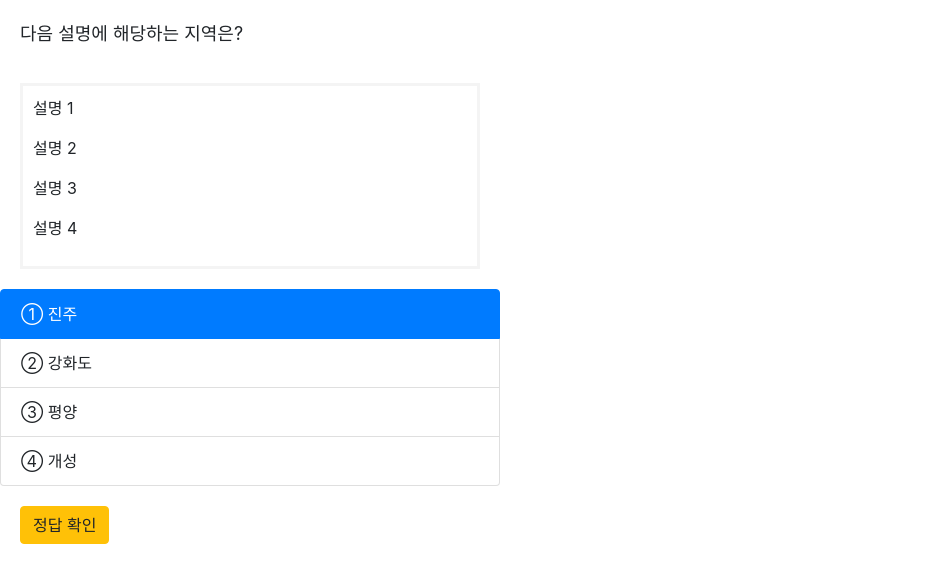
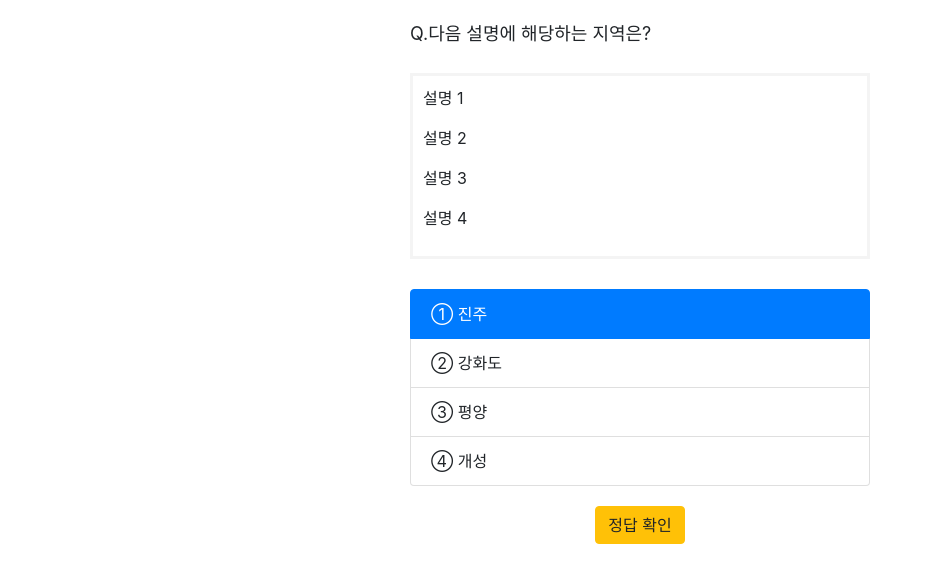
Before and after one commit to daniela-jh/koreaHistoryMap_flask, a Flask app: page /quizType1 in a window 1280 px wide. Shown: the part 56-639 px from the top of the page, without its empty margins (0-933 px from the left). Run offline with Flask 2, Linux system fonts and the light colour scheme; some libraries are stand-ins or nearby versions.

Commit message:
css 수정
margin:auto 적용하여 가운데 정렬

```diff
--- a/templates/quiz_type1.html
+++ b/templates/quiz_type1.html
@@ -16,25 +16,29 @@
 
 	<style>
 		.quizContent {
+			margin: auto;
 			max-width: 500px;
 			display: flex;
 			flex-direction: column;
 			justify-content: space-around;
-			align-content: center;
+			align-content: space-around;
 
 		}
 		.question {
-			margin: 10px;
+			margin: 10px 10px 0 10px;
 			padding: 10px;
 			font-size: large
 		}
 		.description {
-			margin: 0 20px 20px 20px;
+			margin: 0 20px 10px 20px;
 			padding: 10px;
 			border: 3px solid #f4f4f4;
 		}
+		.options {
+			margin: 20px;
+		}
 		.answerCheck {
-			margin: 20px;
+			margin: auto;
 		}
 	</style>
 
@@ -49,7 +53,7 @@
 	</nav>
 	<div class="quizContent">
 	<div class="question">
-		<p> 다음 설명에 해당하는 지역은? </p>
+		<p> Q.다음 설명에 해당하는 지역은? </p>
 	</div>
 	<div class="description">
 		<p> 설명 1 </p>
```
Also changed, not shown: templates/quiz.html (+4 -3 lines), 1 other file.
